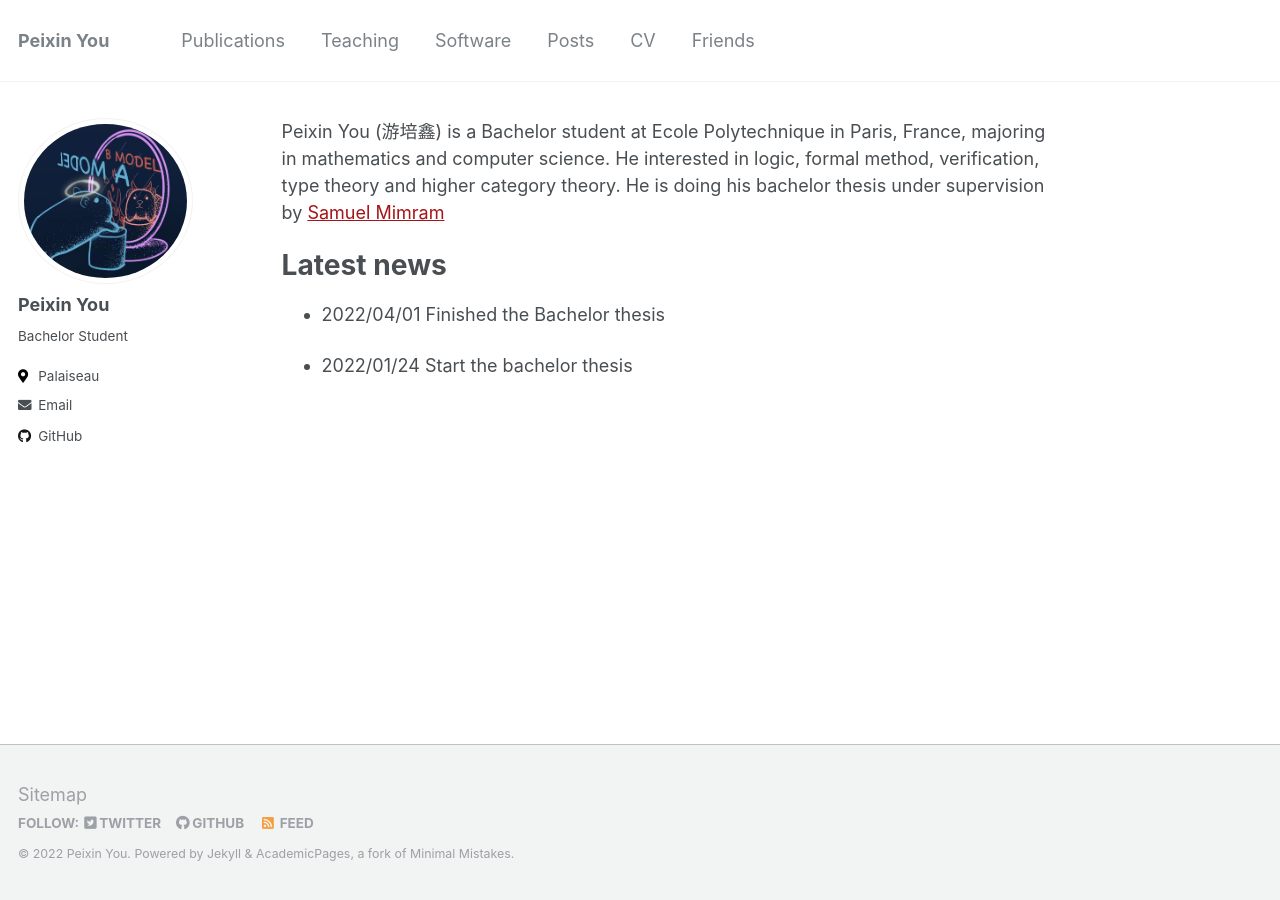
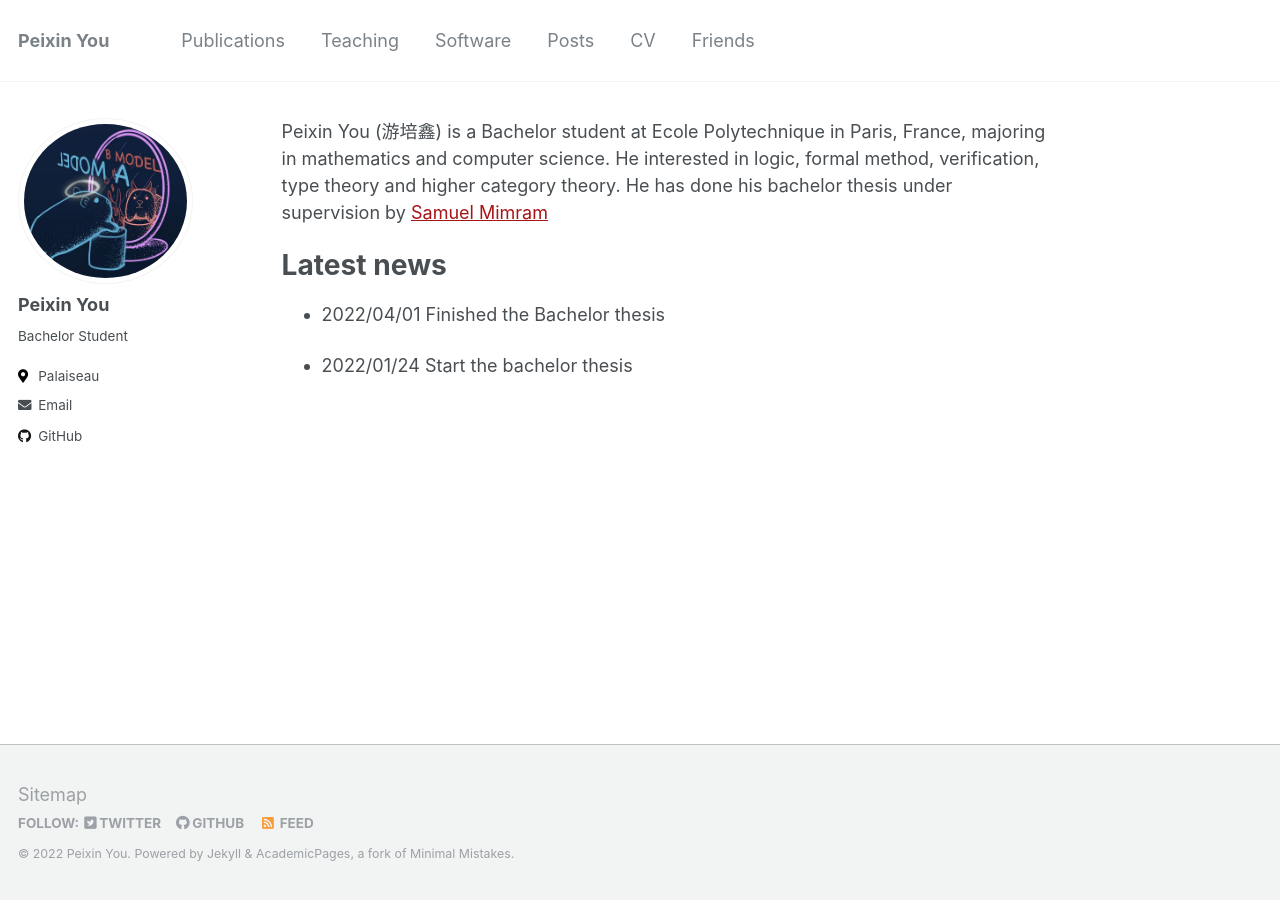
Before and after one commit to hyleIndex/hyleindex.github.io, a Jekyll site: the page built from _pages/about.md, in a window 1280 px wide. Built offline with Jekyll 4.4.1, drawn with Linux system fonts in a browser that asks for light colours.

Commit message:
Update about.md

```diff
--- a/_pages/about.md
+++ b/_pages/about.md
@@ -8,7 +8,7 @@ redirect_from:
   - /about.html
 ---
 
-Peixin You (游培鑫) is a Bachelor student at Ecole Polytechnique in Paris, France, majoring in mathematics and computer science. He interested in logic, formal method, verification, type theory and higher category theory. He is doing his bachelor thesis under supervision by [Samuel Mimram](https://www.lix.polytechnique.fr/Labo/Samuel.Mimram//)
+Peixin You (游培鑫) is a Bachelor student at Ecole Polytechnique in Paris, France, majoring in mathematics and computer science. He interested in logic, formal method, verification, type theory and higher category theory. He has done his bachelor thesis under supervision by [Samuel Mimram](https://www.lix.polytechnique.fr/Labo/Samuel.Mimram//)
 
 # Latest news
 
```
